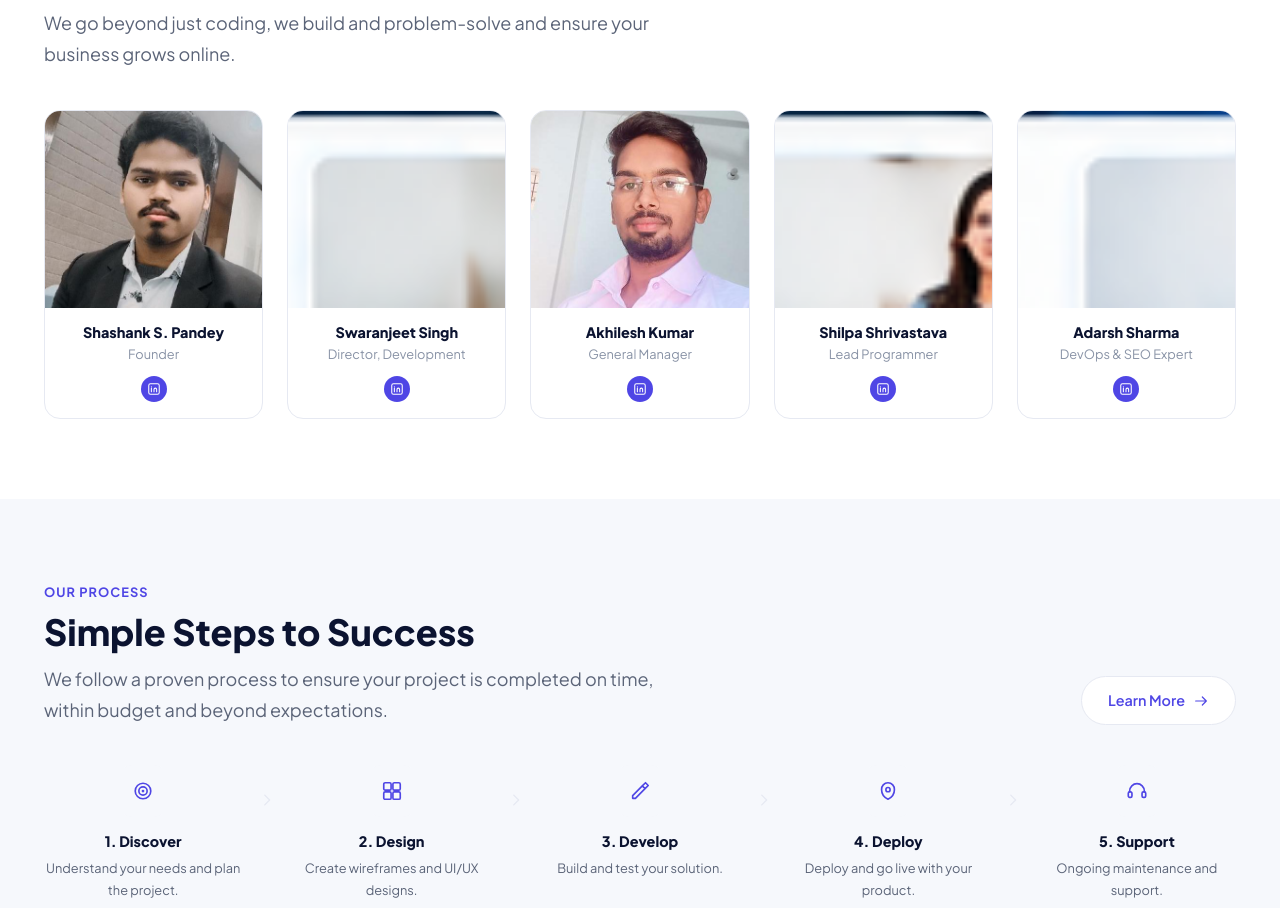
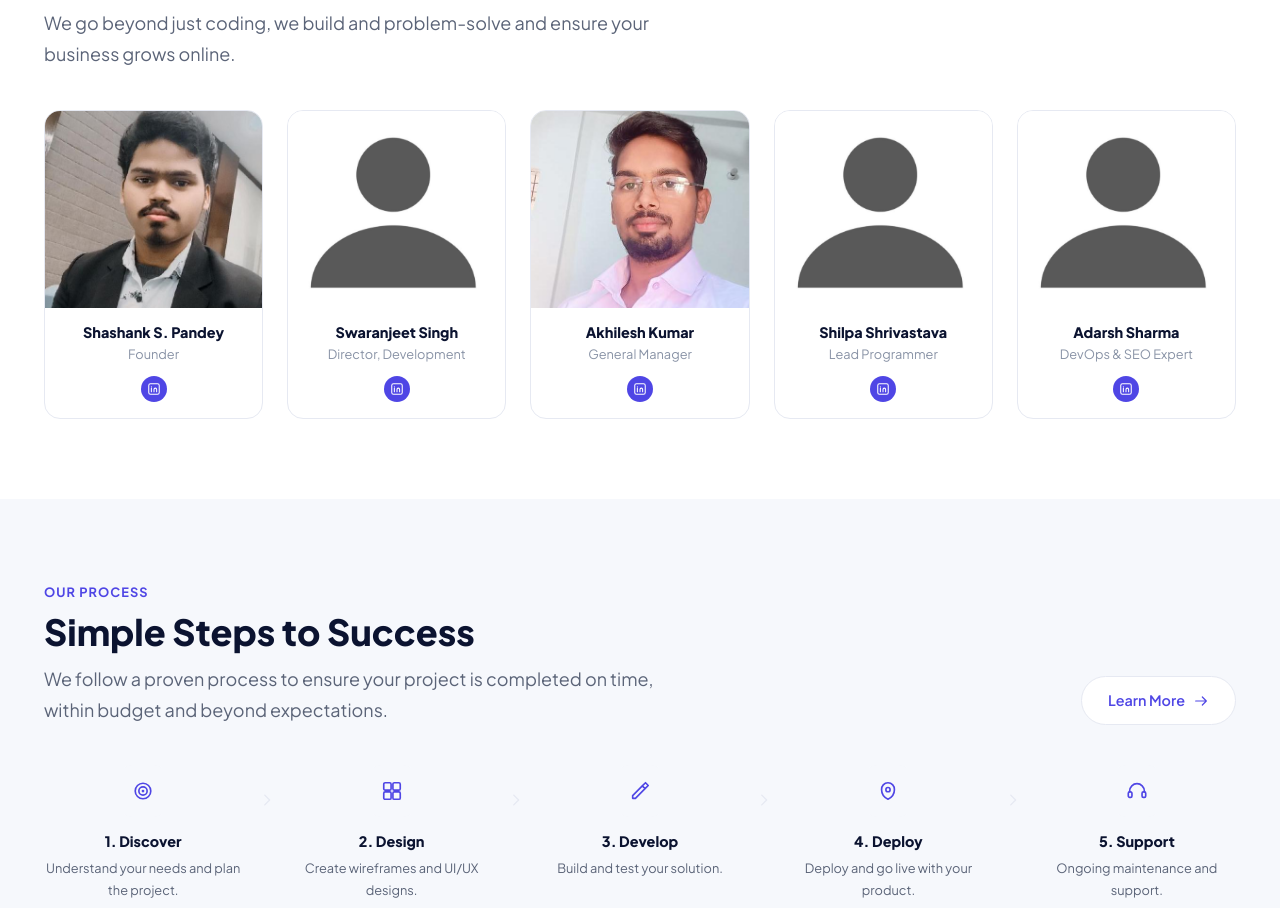
Before and after one commit to technicalmastersp/skptechiiworld, an Angular app: page / in a window 1280 px wide. Shown: the part 4098-5006 px from the top of the page. Built offline with nearby package versions, Linux system fonts and the light colour scheme.

Commit message:
Updated leadership profile images

```diff
--- a/src/app/core/data/site-data.ts
+++ b/src/app/core/data/site-data.ts
@@ -253,10 +253,10 @@ export const STATS: StatItem[] = [
 
 export const TEAM: TeamMember[] = [
   { photo: 'assets/images/leadership/founder.jpg', name: 'Shashank S. Pandey', role: 'Founder' },
-  { photo: 'assets/images/team-4.png', name: 'Swaranjeet Singh', role: 'Director, Development' },
+  { photo: 'assets/images/person-icon.png', name: 'Swaranjeet Singh', role: 'Director, Development' },
   { photo: 'assets/images/leadership/akhilesh.jpg', name: 'Akhilesh Kumar', role: 'General Manager' },
-  { photo: 'assets/images/team-2.png', name: 'Shilpa Shrivastava', role: 'Lead Programmer' },
-  { photo: 'assets/images/team-5.png', name: 'Adarsh Sharma', role: 'DevOps & SEO Expert' },
+  { photo: 'assets/images/person-icon.png', name: 'Shilpa Shrivastava', role: 'Lead Programmer' },
+  { photo: 'assets/images/person-icon.png', name: 'Adarsh Sharma', role: 'DevOps & SEO Expert' },
 ];
 
 export const PROCESS_STEPS: ProcessStep[] = [
```
